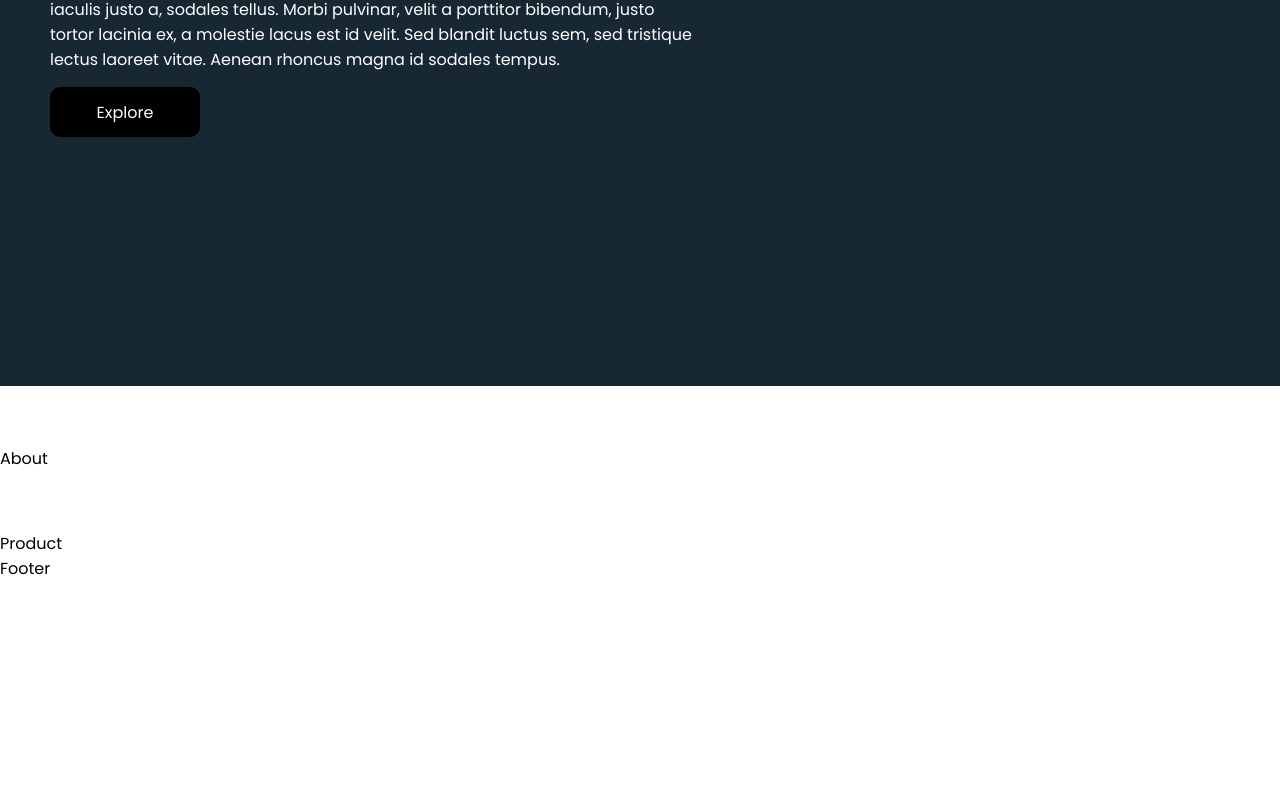
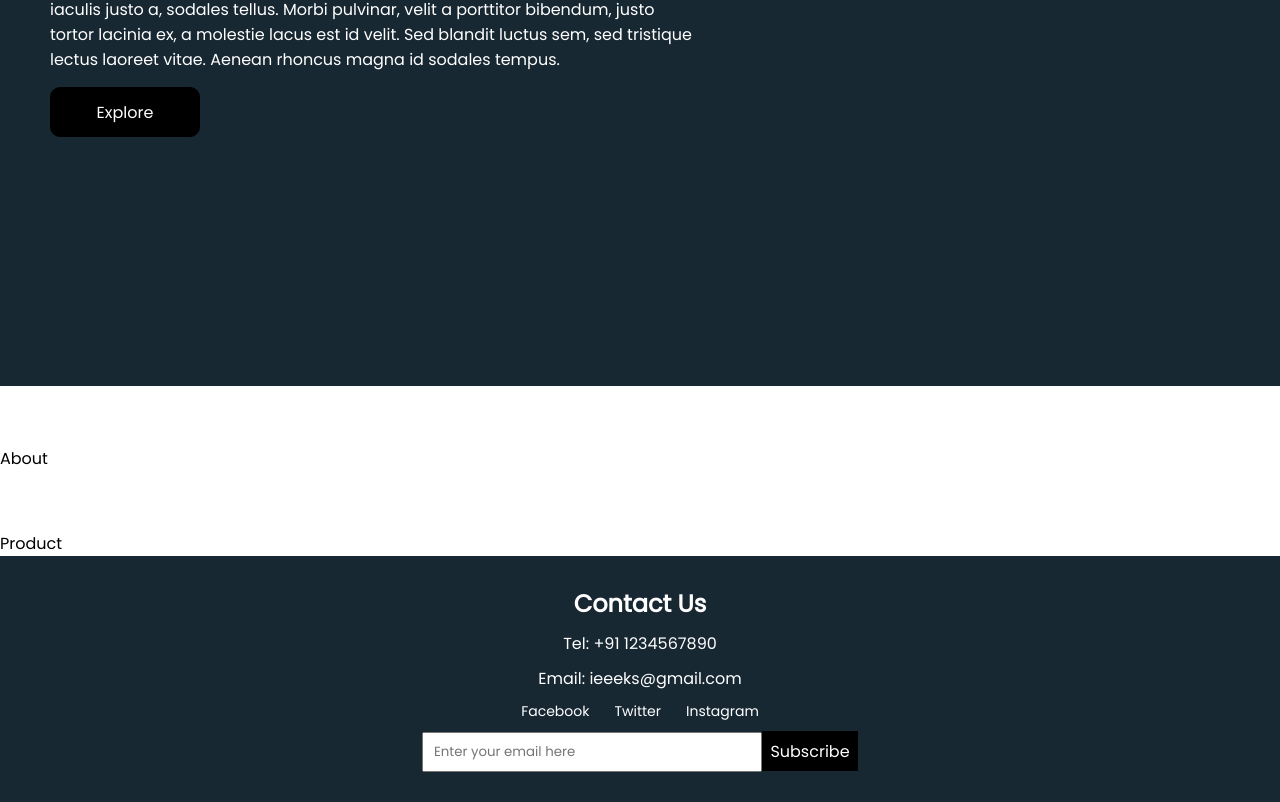
Before and after one commit to IN-Accurate/IKS-INT-Products, a React (Create React App) app in the folder iks-product-showcase/: page / in a window 1280 px wide. Shown: the part 414-1216 px from the top of the page. Before the commit the page ends 995 px from the top, so only its background shows below. Built offline with nearby package versions, Linux system fonts and the light colour scheme.

Commit message:
feat: added footer (#10)

```diff
--- a/iks-product-showcase/src/components/Footer/Footer.css
+++ b/iks-product-showcase/src/components/Footer/Footer.css
@@ -0,0 +1,43 @@
+.footer-container {
+  padding-block: 30px;
+  background-color: rgb(24, 40, 51);
+  display: flex;
+  gap: 10px;
+  flex-direction: column;
+  justify-content: center;
+  align-items: center;
+  color: white;
+}
+
+.footer-text {
+  text-decoration: none;
+  color: white;
+  font-size: 16px;
+}
+
+.footer-container .row {
+  font-size: 14px;
+  display: flex;
+  gap: 25px;
+  flex-direction: row;
+}
+.form-control {
+  width: 340px;
+  padding: 10px;
+  height: 40px;
+}
+.form-control:focus {
+  outline: none;
+}
+.input-addon {
+  cursor: pointer;
+  background-color: black;
+  height: 40px;
+  padding: 8.5px;
+}
+
+@media (max-width: 600px) {
+  .form-control {
+    width: 250px;
+  }
+}
--- a/iks-product-showcase/src/components/Footer/Footer.js
+++ b/iks-product-showcase/src/components/Footer/Footer.js
@@ -1,8 +1,27 @@
-import './Footer.css'
+import "./Footer.css";
 function Footer() {
   return (
-    <div className="footer-container" id="footer-container">Footer</div>
-  )
+    <div className="footer-container" id="footer-container">
+      <h2>Contact Us</h2>
+      <p className="footer-text">Tel: +91 1234567890</p>
+      <a className="footer-text" href="mailto:ieeeks@gmail.com">
+        Email: ieeeks@gmail.com
+      </a>
+      <div className="row">
+        <p>Facebook</p>
+        <p>Twitter</p>
+        <p>Instagram</p>
+      </div>
+      <div className="input-group">
+        <input
+          type="text"
+          className="form-control"
+          placeholder="Enter your email here"
+        />
+        <span className="input-addon">Subscribe</span>
+      </div>
+    </div>
+  );
 }
 
-export default Footer
+export default Footer;
```
